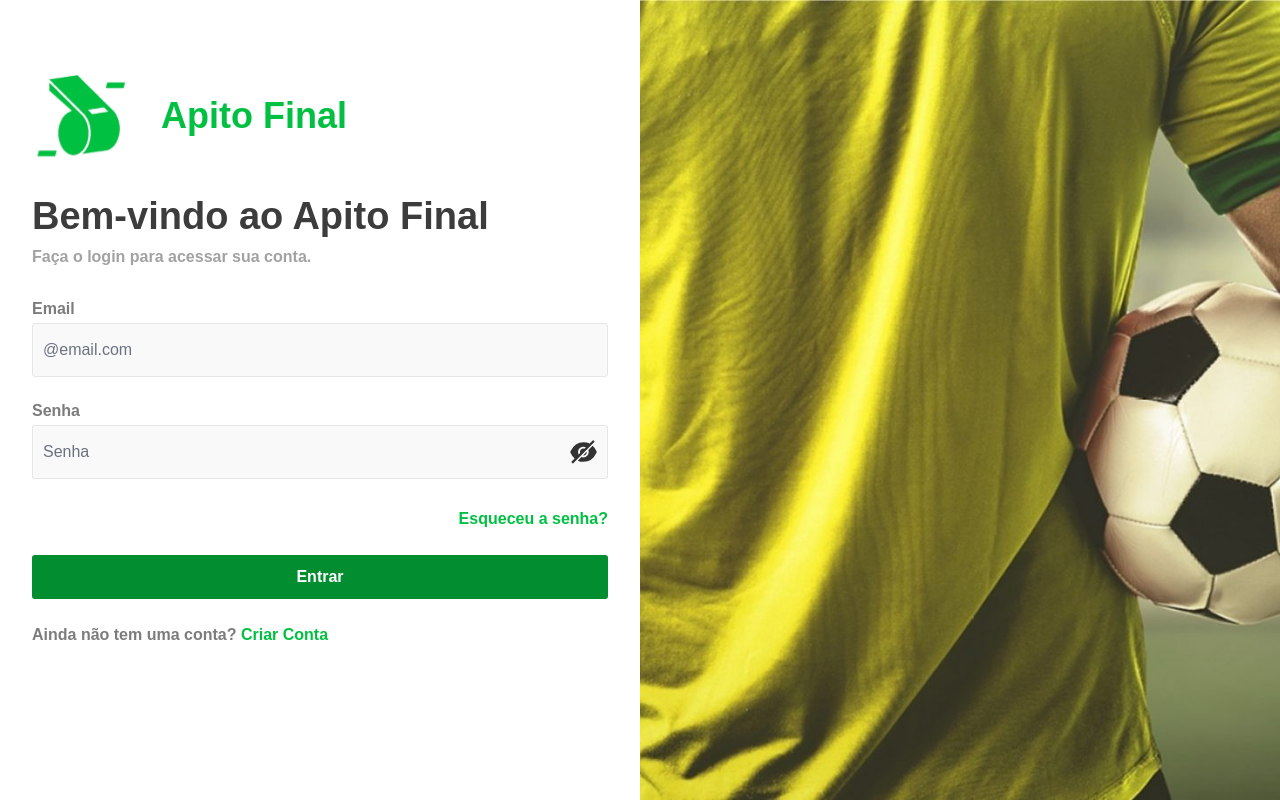
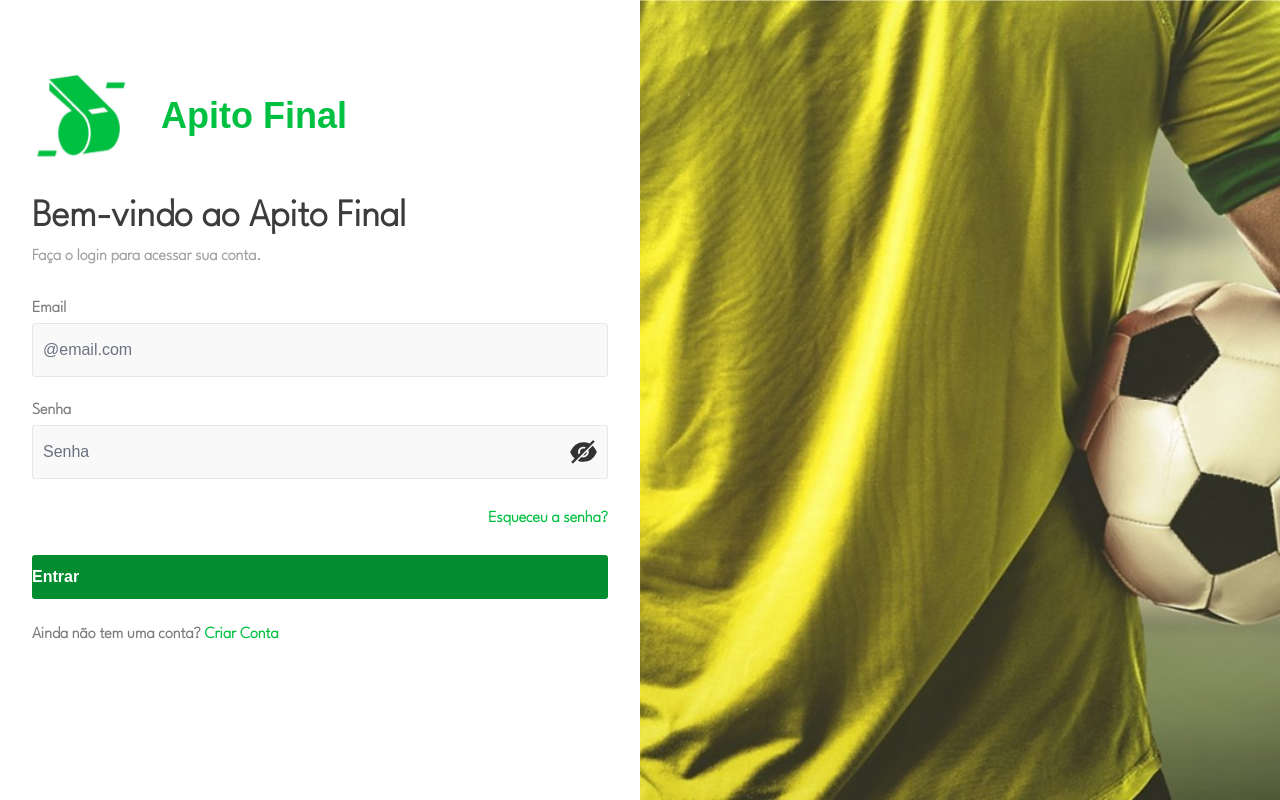
Before and after one commit to zairobastos/ApitoFinal-front, a React (Vite) app: page /login in a window 1280 px wide. Built offline with nearby package versions, Linux system fonts and the light colour scheme.

Commit message:
Botão ver todos home funcionando

```diff
--- a/src/components/login/headerForm/index.tsx
+++ b/src/components/login/headerForm/index.tsx
@@ -5,10 +5,10 @@ type titulo = {
 export const HeaderForm = ({ title, subtitle }: titulo) => {
 	return (
 		<header className="gap-2">
-			<h1 className="text-titleLogin font-sans font-semibold text-titleLoginFont">
+			<h1 className="text-titleLogin font-padrao font-semibold text-titleLoginFont">
 				{title}
 			</h1>
-			<p className="text-subtitleLogin font-sans font-semibold text-base mb-8">
+			<p className="text-subtitleLogin font-padrao font-semibold text-base mb-8">
 				{subtitle}
 			</p>
 		</header>
--- /dev/null
+++ b/src/components/verTodosBtn/Index.tsx
@@ -0,0 +1,21 @@
+import React from "react";
+import { Link } from "react-router-dom";
+
+interface btnProps{
+    route: string
+    classNome: string
+}
+
+export const VerTodosBtn = (props: btnProps) =>{
+    return(
+        <>
+            <Link
+                to={props.route}
+            >
+                <span className={props.classNome}>
+                    Ver Todos
+                </span>
+            </Link>
+        </>
+    )
+}
--- a/src/views/cadastrar/index.tsx
+++ b/src/views/cadastrar/index.tsx
@@ -156,7 +156,7 @@ export const Cadastrar = () => {
 					<div className="flex flex-col flex-wrap gap-1.5">
 						<label
 							htmlFor="nome"
-							className="text-base font-sans font-semibold leading-4 text-labelLogin"
+							className="text-base font-padrao font-semibold leading-4 text-labelLogin"
 						>
 							Nome
 						</label>
@@ -172,7 +172,7 @@ export const Cadastrar = () => {
 							className={`px-2.5 password py-3.5 rounded-inputLogin bg-input border-inputBorder border-solid ${borda}`}
 						/>
 						{formik.touched.nome && formik.errors.nome ? (
-							<p className="text-red-500 font-sans text-base">
+							<p className="text-red-500 font-padrao text-base">
 								{formik.errors.nome}
 							</p>
 						) : null}
@@ -180,7 +180,7 @@ export const Cadastrar = () => {
 					<div className="flex flex-col flex-wrap gap-1.5 mt-7">
 						<label
 							htmlFor="email"
-							className="text-base font-sans font-semibold leading-4 text-labelLogin"
+							className="text-base font-padrao font-semibold leading-4 text-labelLogin"
 						>
 							E-mail
 						</label>
@@ -196,7 +196,7 @@ export const Cadastrar = () => {
 							className={`px-2.5 password py-3.5 rounded-inputLogin bg-input border-inputBorder border-solid ${borda1}`}
 						/>
 						{formik.touched.email && formik.errors.email ? (
-							<p className="text-red-500 font-sans text-base">
+							<p className="text-red-500 font-padrao text-base">
 								{formik.errors.email}
 							</p>
 						) : null}
@@ -204,7 +204,7 @@ export const Cadastrar = () => {
 					<div className="flex flex-col flex-wrap gap-1.5 mt-7">
 						<label
 							htmlFor="password"
-							className="text-base font-sans font-semibold leading-4 text-labelLogin"
+							className="text-base font-padrao font-semibold leading-4 text-labelLogin"
 						>
 							Senha
 						</label>
@@ -236,7 +236,7 @@ export const Cadastrar = () => {
 							</Inputi>
 						</div>
 						{formik.touched.password && formik.errors.password ? (
-							<p className="text-red-500 font-sans text-base">
+							<p className="text-red-500 font-padrao text-base">
 								{formik.errors.password}
 							</p>
 						) : null}
@@ -244,7 +244,7 @@ export const Cadastrar = () => {
 					<div className="flex flex-col flex-wrap gap-1.5 mt-7">
 						<label
 							htmlFor="confirmPassword"
-							className="text-base font-sans font-semibold leading-4 text-labelLogin"
+							className="text-base font-padrao font-semibold leading-4 text-labelLogin"
 						>
 							Confirmar Senha
 						</label>
@@ -276,7 +276,7 @@ export const Cadastrar = () => {
 							</Inputi>
 						</div>
 						{formik.touched.senha && formik.errors.senha ? (
-							<p className="text-red-500 font-sans text-base">
+							<p className="text-red-500 font-padrao text-base">
 								{formik.errors.senha}
 							</p>
 						) : null}
@@ -284,7 +284,7 @@ export const Cadastrar = () => {
 					<button
 						type="submit"
 						disabled={isDisableButton()}
-						className={` text-white mt-6 mb-3 rounded-inputLogin py-2.5 text-base font-sans font-semibold ${disable}`}
+						className={` text-white mt-6 mb-3 rounded-inputLogin py-2.5 text-base font-padrao font-semibold ${disable}`}
 					>
 						{loading ? (
 							<div className="h-6 flex justify-center items-center">
--- a/src/views/home/index.tsx
+++ b/src/views/home/index.tsx
@@ -6,6 +6,7 @@ import CeltaDeVigo from "../../assets/images/CeltaDeVigo.svg";
 import { Placar } from "../../components/placar";
 import { ListaCampeonatos } from "../../components/listaCampeonatos";
 import Brasileirao from "../../assets/images/Brasileirao.png";
+import {VerTodosBtn} from "../../components/verTodosBtn/Index";
 
 export const PaginaInicial = () => {
 	return (
@@ -72,14 +73,18 @@ export const PaginaInicial = () => {
 						<img
 							src={comecarCampeonato}
 							alt="Começar Campeonato"
-							className="w-full"
+							className="w-full h-52"
 						/>
 					</figure>
 					<main className="flex flex-col flex-wrap mt-9">
-						<header className="mb-5">
+						<header className="mb-5 flex flex-row gap-96">
 							<h2 className="text-xl font-home font-bold">
 								Últimos Campeonatos
 							</h2>
+							<VerTodosBtn
+								route="/campeonato"
+								classNome="font-padrao text-lg font-bold text-verde-claro"
+							/>
 						</header>
 
 						<ListaCampeonatos
--- a/src/views/login/index.tsx
+++ b/src/views/login/index.tsx
@@ -126,7 +126,7 @@ export const Login = () => {
 					<div className="flex flex-col flex-wrap gap-1.5">
 						<label
 							htmlFor="email"
-							className="text-base font-sans font-semibold leading-4 text-labelLogin"
+							className="text-base font-padrao font-semibold leading-4 text-labelLogin"
 						>
 							Email
 						</label>
@@ -151,7 +151,7 @@ export const Login = () => {
 					<div className="flex flex-col flex-wrap gap-1.5 mt-5">
 						<label
 							htmlFor="password"
-							className="text-base font-sans font-semibold leading-4 text-labelLogin"
+							className="text-base font-padrao font-semibold leading-4 text-labelLogin"
 						>
 							Senha
 						</label>
@@ -190,14 +190,18 @@ export const Login = () => {
 					</div>
 					<Link
 						to={"/recuperarSenha"}
-						className="text-verde-claro font-sans font-semibold text-right mt-7 text-base"
+						className="text-verde-claro font-padrao font-semibold text-right mt-7 text-base"
 					>
 						Esqueceu a senha?
 					</Link>
+					<Link
+						to={"/paginaInicial"}
+						className={`${disable} text-white mt-6 rounded-inputLogin py-2.5 text-base font-sans font-semibold `}
+
+					>
 						<button
 							type="submit"
 							disabled={isDisableButton()}
-						className={`${disable} text-white mt-6 rounded-inputLogin py-2.5 text-base font-sans font-semibold `}
 						>
 							{loading ? (
 								<div className="h-6 flex justify-center items-center">
@@ -209,8 +213,10 @@ export const Login = () => {
 							) : (
 								"Entrar"
 							)}
+
 						</button>
-					<p className="mt-6 font-sans font-semibold text-base text-labelLogin">
+					</Link>
+					<p className="mt-6 font-padrao font-semibold text-base text-labelLogin">
 						Ainda não tem uma conta?{" "}
 						<Link to={"/cadastrar"} className="text-verde-claro">
 							Criar Conta
```
Lines whose indentation alone changed are shown as unchanged.
